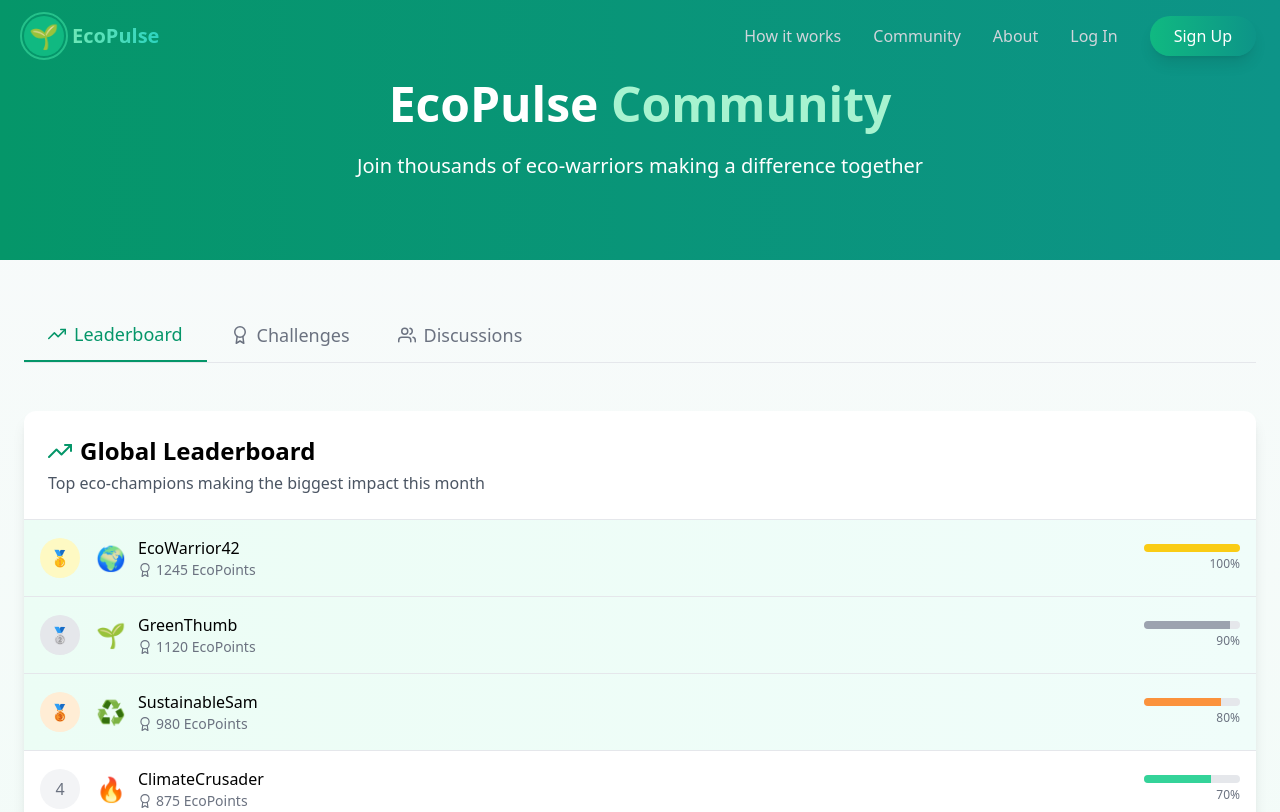
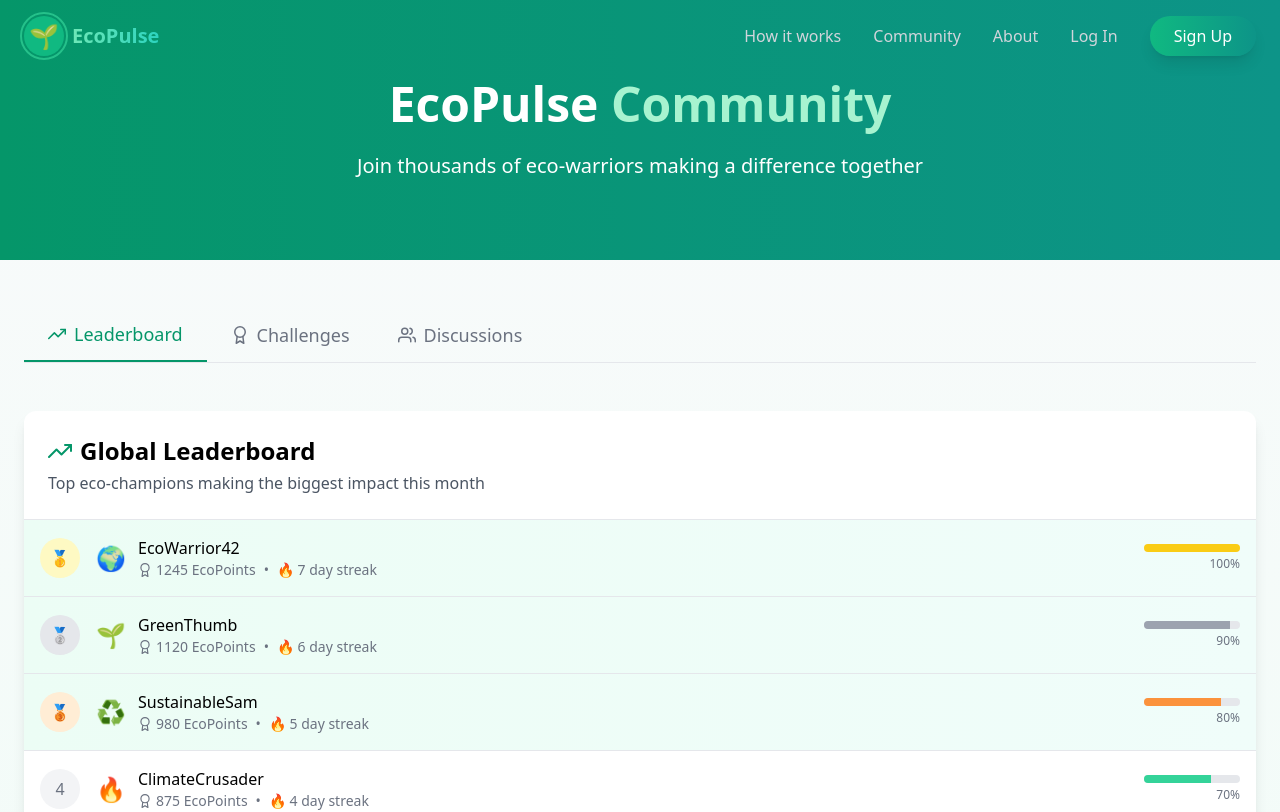
Before and after one commit to VasupriyaPatnaik/EcoPulse, a React (Create React App) app in the folder frontend/: page /community in a window 1280 px wide. Shown: the top 812 px of the page. Built offline with nearby package versions, Linux system fonts and the light colour scheme.

Commit message:
Add weekly streak calculation and integrate into user leaderboard

```diff
--- a/frontend/src/pages/Community.jsx
+++ b/frontend/src/pages/Community.jsx
@@ -1,5 +1,5 @@
 import { motion } from "framer-motion";
-import { useState, useEffect } from "react";
+import { useState, useEffect, useCallback } from "react";
 import { FiAward, FiUsers, FiTrendingUp, FiClock, FiCheckCircle } from "react-icons/fi";
 import { useAuth } from "../context/AuthContext";
 import api from "../utils/api";
@@ -11,22 +11,92 @@ const Community = () => {
   const [userDashboardData, setUserDashboardData] = useState(null);
   const [isLoading, setIsLoading] = useState(true);
 
+  // Weekly streak calculation utility functions (same as Dashboard)
+  const getStartOfWeek = useCallback((date = new Date()) => {
+    const d = new Date(date);
+    const day = d.getDay();
+    const diff = d.getDate() - day; // Sunday is 0, so this gets the Sunday of the week
+    return new Date(d.setDate(diff));
+  }, []);
+
+  const getDayOfWeek = useCallback((date) => {
+    return new Date(date).getDay(); // 0 = Sunday, 1 = Monday, etc.
+  }, []);
+
+  const calculateWeeklyStreak = useCallback((activities) => {
+    if (!activities || activities.length === 0) {
+      return { streakDays: 0, weeklyActivityDays: [] };
+    }
+
+    // Get current week start (Sunday)
+    const weekStart = getStartOfWeek();
+    const weekEnd = new Date(weekStart);
+    weekEnd.setDate(weekStart.getDate() + 6); // Saturday
+
+    // Filter activities from this week and get unique days
+    const thisWeekActivities = activities.filter(activity => {
+      const activityDate = new Date(activity.timestamp);
+      return activityDate >= weekStart && activityDate <= weekEnd;
+    });
+
+    // Get unique days when activities were logged
+    const uniqueDays = [...new Set(
+      thisWeekActivities.map(activity =>
+        new Date(activity.timestamp).toDateString()
+      )
+    )];
+
+    // Calculate consecutive days from start of week
+    let streakDays = 0;
+    const today = new Date();
+    const currentDayOfWeek = today.getDay();
+
+    // Check each day from Sunday to today
+    for (let i = 0; i <= currentDayOfWeek; i++) {
+      const checkDate = new Date(weekStart);
+      checkDate.setDate(weekStart.getDate() + i);
+
+      const hasActivity = uniqueDays.some(day =>
+        new Date(day).toDateString() === checkDate.toDateString()
+      );
+
+      if (hasActivity) {
+        streakDays++;
+      } else {
+        // If there's a gap, reset streak (but only count up to yesterday)
+        // Don't break streak if today hasn't been completed yet
+        if (checkDate.toDateString() !== today.toDateString()) {
+          streakDays = 0;
+        }
+      }
+    }
+
+    return {
+      streakDays,
+      weeklyActivityDays: uniqueDays.map(day => getDayOfWeek(new Date(day)))
+    };
+  }, [getStartOfWeek, getDayOfWeek]);
+
   // Leaderboard data with dynamic user integration
   const getLeaderboardWithUser = () => {
     const staticLeaderboard = [
-      { rank: 1, name: "EcoWarrior42", points: 1245, avatar: "🌍", progress: 100, isUser: false },
-      { rank: 2, name: "GreenThumb", points: 1120, avatar: "🌱", progress: 90, isUser: false },
-      { rank: 3, name: "SustainableSam", points: 980, avatar: "♻️", progress: 80, isUser: false },
-      { rank: 4, name: "ClimateCrusader", points: 875, avatar: "🔥", progress: 70, isUser: false },
-      { rank: 5, name: "RecycleQueen", points: 820, avatar: "🔄", progress: 65, isUser: false },
-      { rank: 6, name: "SolarSister", points: 790, avatar: "☀️", progress: 60, isUser: false },
-      { rank: 7, name: "EcoExplorer", points: 745, avatar: "🧭", progress: 55, isUser: false },
-      { rank: 8, name: "PlanetPal", points: 680, avatar: "🌎", progress: 50, isUser: false },
+      { rank: 1, name: "EcoWarrior42", points: 1245, avatar: "🌍", progress: 100, streak: 7, isUser: false },
+      { rank: 2, name: "GreenThumb", points: 1120, avatar: "🌱", progress: 90, streak: 6, isUser: false },
+      { rank: 3, name: "SustainableSam", points: 980, avatar: "♻️", progress: 80, streak: 5, isUser: false },
+      { rank: 4, name: "ClimateCrusader", points: 875, avatar: "🔥", progress: 70, streak: 4, isUser: false },
+      { rank: 5, name: "RecycleQueen", points: 820, avatar: "🔄", progress: 65, streak: 7, isUser: false },
+      { rank: 6, name: "SolarSister", points: 790, avatar: "☀️", progress: 60, streak: 3, isUser: false },
+      { rank: 7, name: "EcoExplorer", points: 745, avatar: "🧭", progress: 55, streak: 2, isUser: false },
+      { rank: 8, name: "PlanetPal", points: 680, avatar: "🌎", progress: 50, streak: 1, isUser: false },
     ];
 
     if (!isAuthenticated || !userDashboardData) {
       return staticLeaderboard;
     }
+
+    // Calculate weekly streak from user's activities
+    const streakData = calculateWeeklyStreak(userDashboardData.recentActivities || []);
+    const userWeeklyStreak = streakData.streakDays;
 
     // Add current user to leaderboard
     const userPoints = userDashboardData.ecoStats.totalPoints;
@@ -42,6 +112,7 @@ const Community = () => {
       points: userPoints,
       avatar: "👋",
       progress: Math.min((userPoints / 1245) * 100, 100), // Progress relative to top user
+      streak: userWeeklyStreak,
       isUser: true
     };
 
@@ -63,6 +134,10 @@ const Community = () => {
   const getUserActualRank = () => {
     if (!userDashboardData) return null;
 
+    // Calculate weekly streak from user's activities
+    const streakData = calculateWeeklyStreak(userDashboardData.recentActivities || []);
+    const userWeeklyStreak = streakData.streakDays;
+
     const userPoints = userDashboardData.ecoStats.totalPoints;
     if (userPoints === 0) return null;
 
@@ -73,6 +148,7 @@ const Community = () => {
     return {
       rank: betterUsers + 1,
       points: userPoints,
+      streak: userWeeklyStreak,
       progress: Math.min((userPoints / 1245) * 100, 100)
     };
   };
@@ -95,7 +171,21 @@ const Community = () => {
           }
         });
 
-        setUserDashboardData(response.data);
+        // Get the full data and calculate weekly streak
+        const responseData = response.data;
+        const streakData = calculateWeeklyStreak(responseData.recentActivities || []);
+
+        // Update the data with calculated weekly streak
+        const updatedData = {
+          ...responseData,
+          ecoStats: {
+            ...responseData.ecoStats,
+            weeklyStreakDays: streakData.streakDays,
+            weeklyActivityDays: streakData.weeklyActivityDays
+          }
+        };
+
+        setUserDashboardData(updatedData);
       } catch (error) {
         console.error('Error fetching user dashboard data:', error);
       } finally {
@@ -104,7 +194,7 @@ const Community = () => {
     };
 
     fetchUserData();
-  }, [isAuthenticated]);
+  }, [isAuthenticated, calculateWeeklyStreak]);
 
   // Challenges data
   const challenges = [
@@ -265,7 +355,17 @@ const Community = () => {
                     Top eco-champions making the biggest impact this month
                     {isAuthenticated && userRank && (
                       <span className="text-blue-600 font-medium ml-2">
-                        • Your rank: #{userRank.rank}
+                        • Your rank: #{userRank.rank} (🔥 {userRank.streak} day streak)
+                      </span>
+                    )}
+                    {isAuthenticated && !userRank && userActualRank && (
+                      <span className="text-blue-600 font-medium ml-2">
+                        • Your rank: #{userActualRank.rank} (🔥 {userActualRank.streak} day streak)
+                      </span>
+                    )}
+                    {isAuthenticated && !userRank && !userActualRank && userDashboardData && calculateWeeklyStreak(userDashboardData.recentActivities || []).streakDays > 0 && (
+                      <span className="text-emerald-600 font-medium ml-2">
+                        • Current weekly streak: 🔥 {calculateWeeklyStreak(userDashboardData.recentActivities || []).streakDays} days
                       </span>
                     )}
                   </p>
@@ -310,6 +410,10 @@ const Community = () => {
                                 </h3>
                                 <div className="flex items-center text-sm text-gray-500">
                                   <FiAward className="mr-1" /> {user.points} EcoPoints
+                                  <span className="mx-2">•</span>
+                                  <span className="flex items-center">
+                                    🔥 {user.streak} day streak
+                                  </span>
                                   {user.isUser && !isLoading && (
                                     <span className="ml-2 text-blue-600 font-medium">• Live</span>
                                   )}
@@ -368,10 +472,14 @@ const Community = () => {
                           <p className="text-sm text-gray-600">
                             Rank #{(userRank?.rank || userActualRank?.rank)} with {(userRank?.points || userActualRank?.points)} points
                           </p>
+                          <p className="text-sm text-emerald-600 font-medium">
+                            🔥 {calculateWeeklyStreak(userDashboardData?.recentActivities || []).streakDays} day weekly streak
+                          </p>
                           {userDashboardData && (
                             <p className="text-xs text-blue-600 mt-1">
-                              Streak: {userDashboardData.ecoStats.streakDays} days •
-                              Activities: {userDashboardData.ecoStats.activitiesLogged}
+                              Activities: {userDashboardData.ecoStats.activitiesLogged} •
+                              Last Activity: {userDashboardData.ecoStats.lastActivityDate ?
+                                new Date(userDashboardData.ecoStats.lastActivityDate).toLocaleDateString() : 'None yet'}
                             </p>
                           )}
                         </div>
@@ -392,9 +500,14 @@ const Community = () => {
                     <div className="text-center py-8">
                       <div className="text-4xl mb-4">🌱</div>
                       <h4 className="font-semibold text-gray-800 mb-2">Ready to make an impact?</h4>
-                      <p className="text-gray-600 mb-4">
+                      <p className="text-gray-600 mb-2">
                         You haven't earned any EcoPoints yet. Start logging activities to climb the leaderboard!
                       </p>
+                      {calculateWeeklyStreak(userDashboardData?.recentActivities || []).streakDays > 0 && (
+                        <p className="text-sm text-emerald-600 font-medium mb-4">
+                          🔥 Current weekly streak: {calculateWeeklyStreak(userDashboardData?.recentActivities || []).streakDays} days - Keep it up!
+                        </p>
+                      )}
                       <button
                         onClick={() => window.location.href = '/how-it-works'}
                         className="px-6 py-2 bg-emerald-600 text-white rounded-lg font-medium hover:bg-emerald-700 transition-colors"
```
